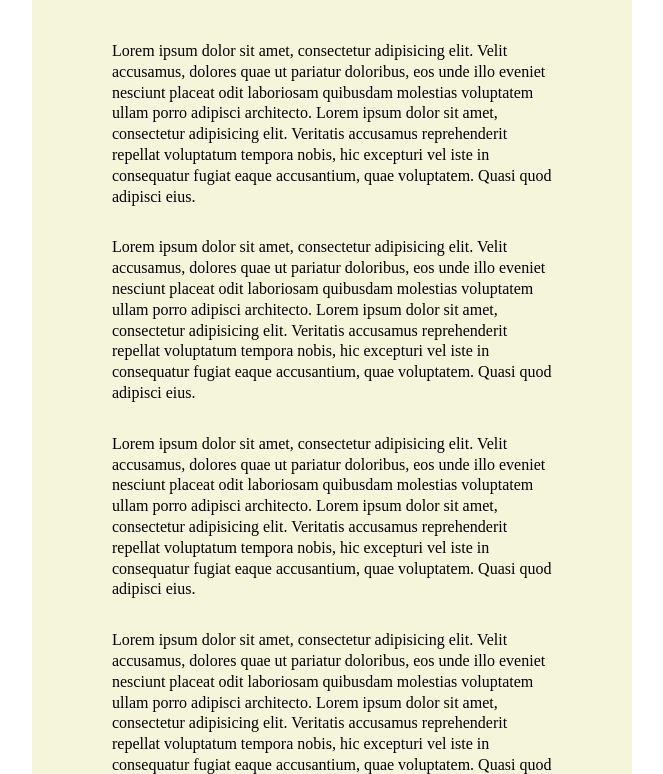
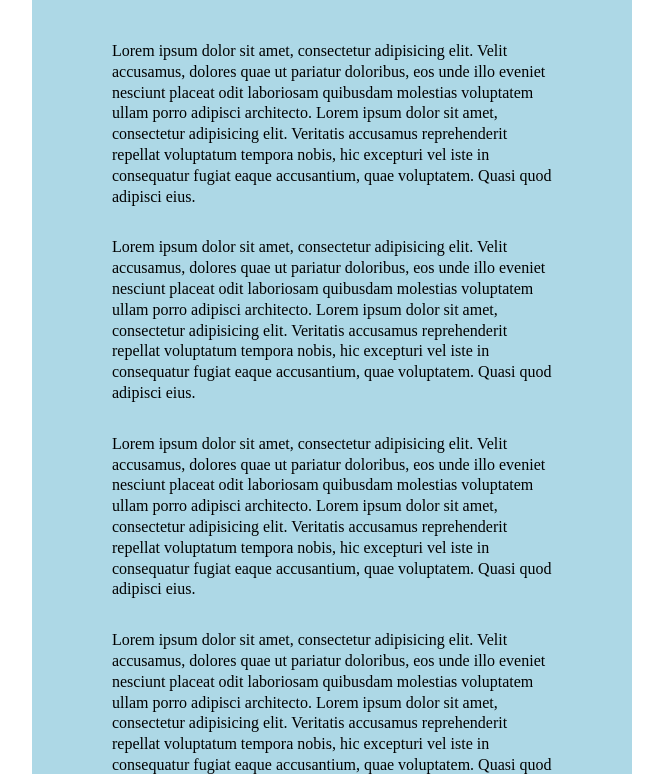
Before and after one commit to Kinga-Lyson/learning-git-2, a plain HTML site: page index.html in a window 1280 px wide. Shown: the part 124-898 px from the top of the page, without its empty margins (308-971 px from the left). Drawn offline with Linux system fonts and the light colour scheme.

Commit message:
Change backgrounc-color for container

```diff
--- a/css/style.css
+++ b/css/style.css
@@ -2,11 +2,12 @@
     box-sizing: border-box;
     margin: 0;
     padding: 0;
+
 }
 .container {
     margin: 0 auto;
     width: 600px;
-    background-color: beige;
+    background-color: lightblue;
     min-height: 100vh;
     padding: 0 80px;
 
```
